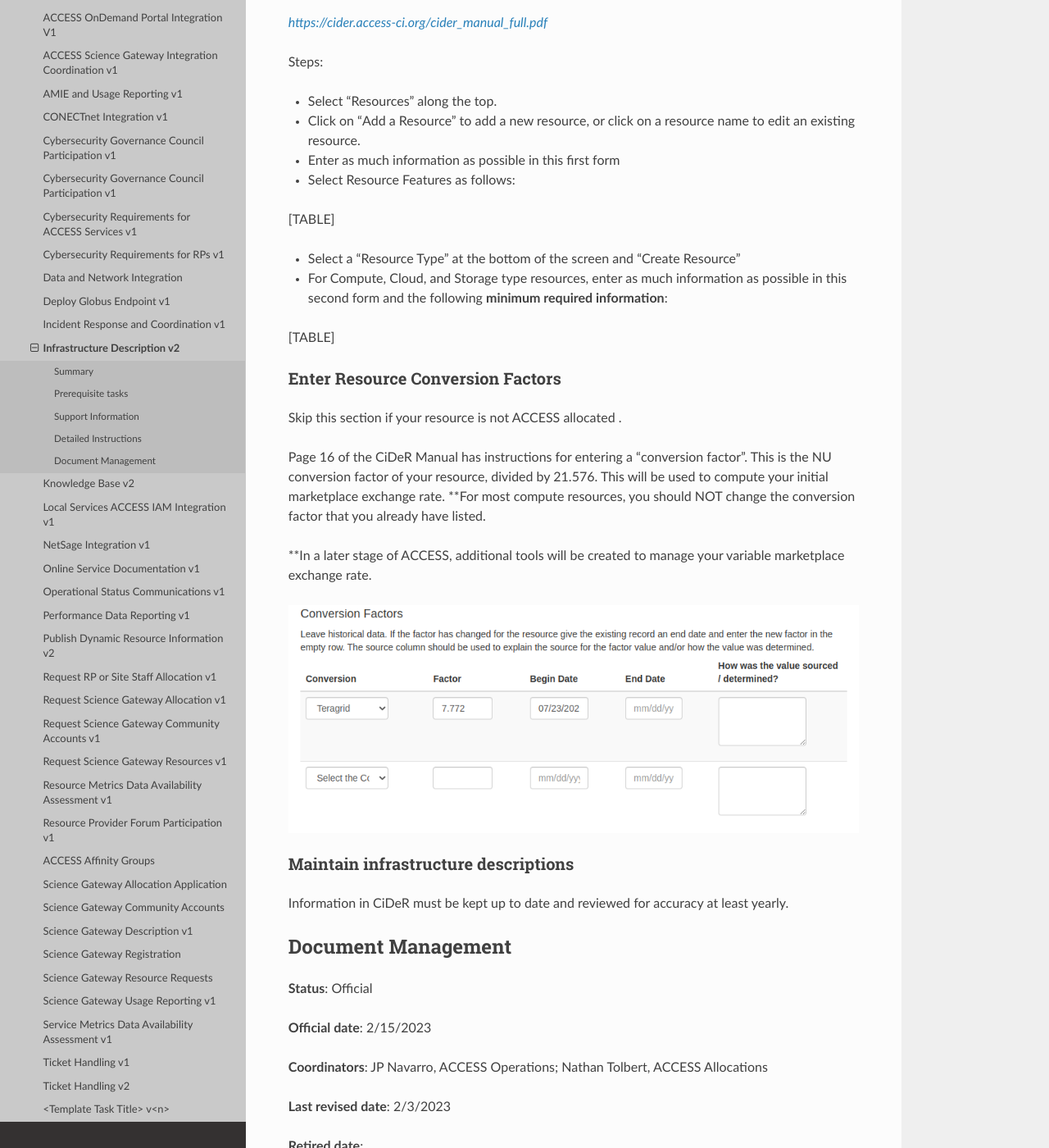
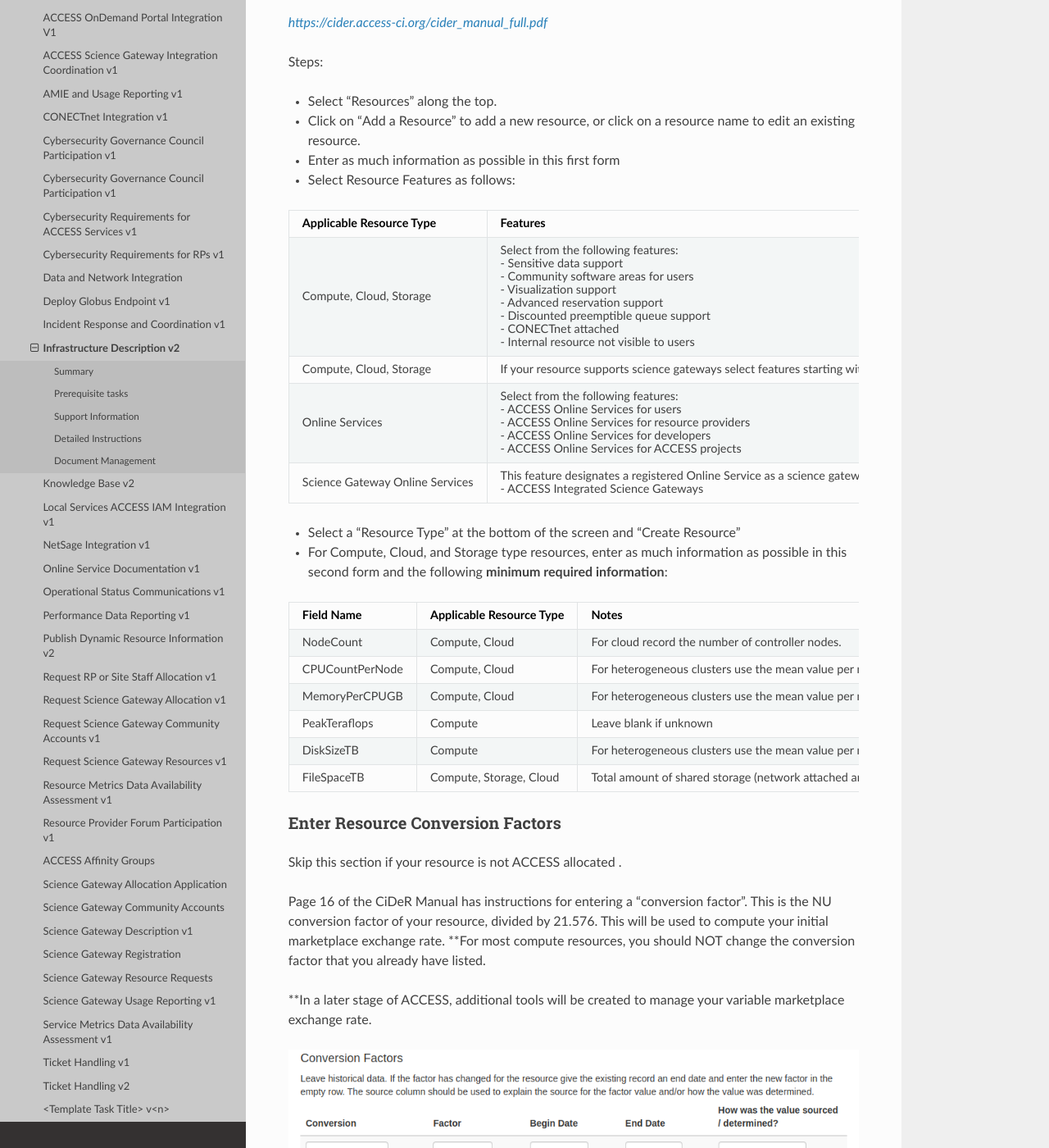
Before and after one commit to esiegmann/Integration_Roadmaps, a Sphinx documentation site: the page built from docs/source/tasks/Infrastructure_Description_v2.md, in a window 1280 px wide and 1400 px high, scrolled down 3461 px. Shown: the whole window at 82% size. Built offline with Sphinx 7.4.7 and the Read the Docs theme 2.0.0, drawn with Linux system fonts in a browser that asks for light colours.

Commit message:
Re-create tables in Markdown source

```diff
--- a/docs/source/tasks/Infrastructure_Description_v2.md
+++ b/docs/source/tasks/Infrastructure_Description_v2.md
@@ -83,13 +83,25 @@
 
 - Select Resource Features as follows:
 
-[TABLE]
+| Applicable Resource Type        | Features                                                                                                                                                                                                                                                                           |
+|---------------------------------|------------------------------------------------------------------------------------------------------------------------------------------------------------------------------------------------------------------------------------------------------------------------------------|
+| Compute, Cloud, Storage         | Select from the following features:<br>- Sensitive data support<br>- Community software areas for users<br>- Visualization support<br>- Advanced reservation support<br>- Discounted preemptible queue support<br>- CONECTnet attached<br>- Internal resource not visible to users |
+| Compute, Cloud, Storage         | If your resource supports science gateways select features starting with “Science Gateway *”.                                                                                                                                                                                      |
+| Online Services                 | Select from the following features:<br>- ACCESS Online Services for users<br>- ACCESS Online Services for resource providers<br>- ACCESS Online Services for developers<br>- ACCESS Online Services for ACCESS projects                                                            |
+| Science Gateway Online Services | This feature designates a registered Online Service as a science gateway:<br>- ACCESS Integrated Science Gateways                                                                                                                                                                  |
 
 - Select a “Resource Type” at the bottom of the screen and “Create Resource”
 
 - For Compute, Cloud, and Storage type resources, enter as much information as possible in this second form and the following **minimum required information**:
 
-[TABLE]
+| Field Name      | Applicable Resource Type | Notes                                                                      |
+|-----------------|--------------------------|----------------------------------------------------------------------------|
+| NodeCount       | Compute, Cloud           | For cloud record the number of controller nodes.                           |
+| CPUCountPerNode | Compute, Cloud           | For heterogeneous clusters use the mean value per node                     |
+| MemoryPerCPUGB  | Compute, Cloud           | For heterogeneous clusters use the mean value per node                     |
+| PeakTeraflops   | Compute                  | Leave blank if unknown                                                     |
+| DiskSizeTB      | Compute                  | For heterogeneous clusters use the mean value per node                     |
+| FileSpaceTB     | Compute, Storage, Cloud  | Total amount of shared storage (network attached and parallel file-system) |
 
 ### Enter Resource Conversion Factors
 
```
Also changed, not shown: docs/source/tasks/Deploy_Globus_Endpoint_v1.md (+7 -1 lines).
